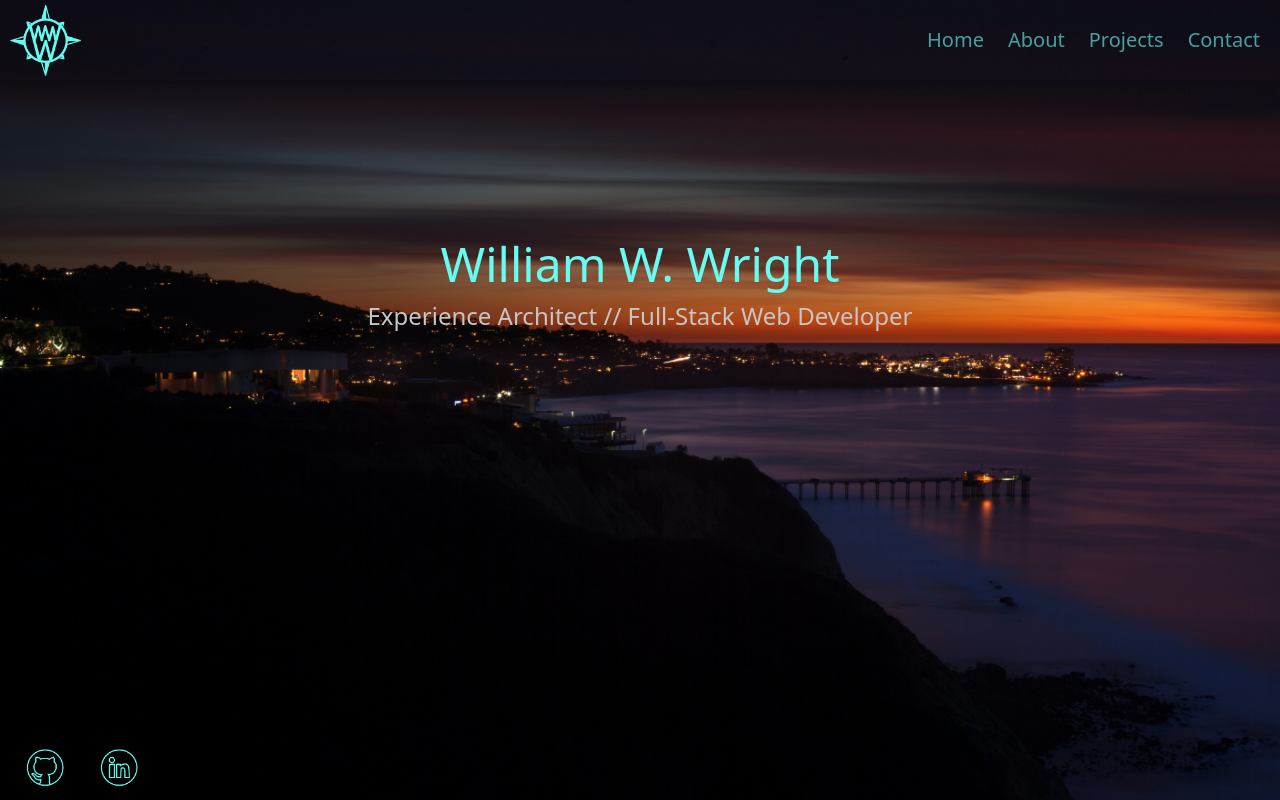
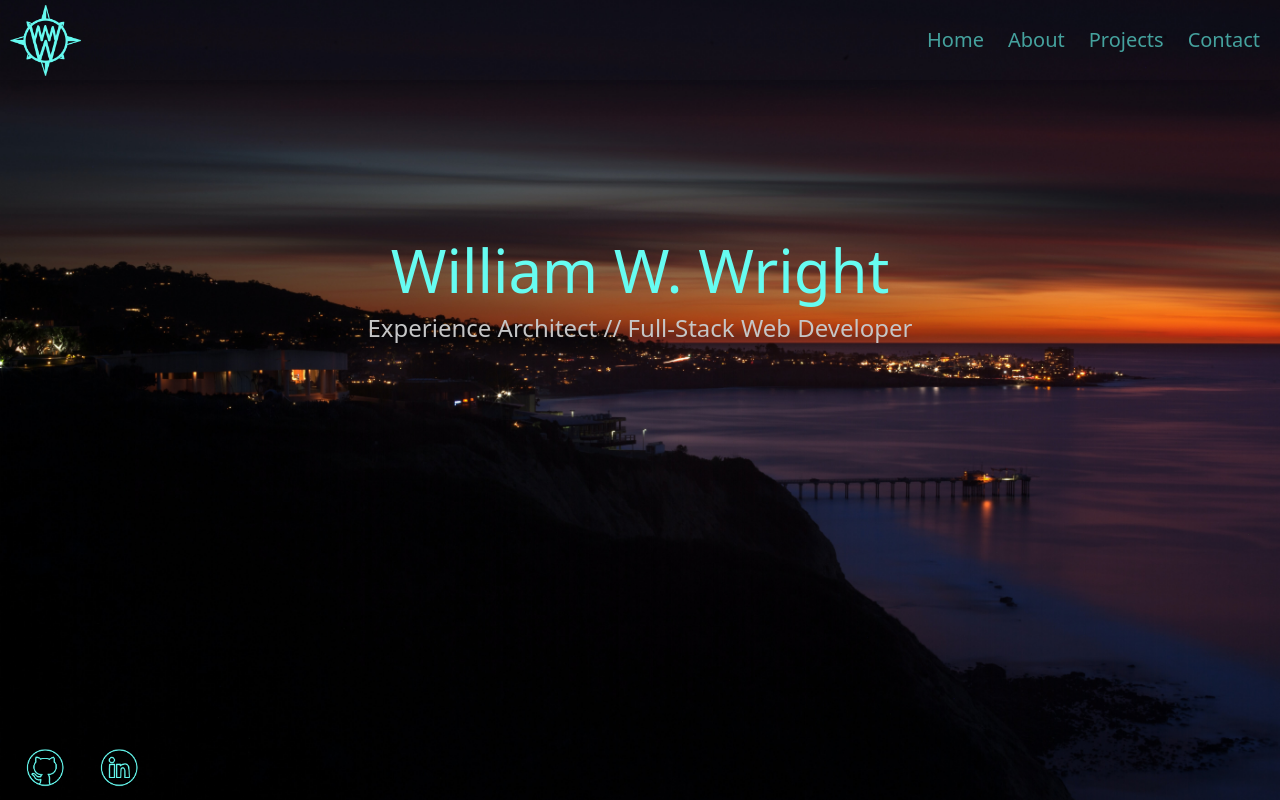
Before and after one commit to wrightw404/Portfolio, a Next.js app: page / in a window 1280 px wide. Built offline with nearby package versions, Linux system fonts and the light colour scheme.

Commit message:
sizing text

```diff
--- a/pages/index.js
+++ b/pages/index.js
@@ -15,8 +15,8 @@ export default function Home() {
       <Nav />
 
       <div className="grid justify-items-center">
-        <h1 className="text-electric-blue text-5xl pt-40">William W. Wright</h1>
-        <h3 className="text-cool-grey text-2xl pt-3">
+        <h1 className="text-electric-blue text-5xl pt-40 sm:text-2xl md:text-4xl lg:text-5xl xl:text-6xl">William W. Wright</h1>
+        <h3 className="text-cool-grey text-2xl pt-3 sm:text-lg md:text-xl lg:text-2xl xl:text-2xl">
           Experience Architect // Full-Stack Web Developer
         </h3>
       </div>
```
